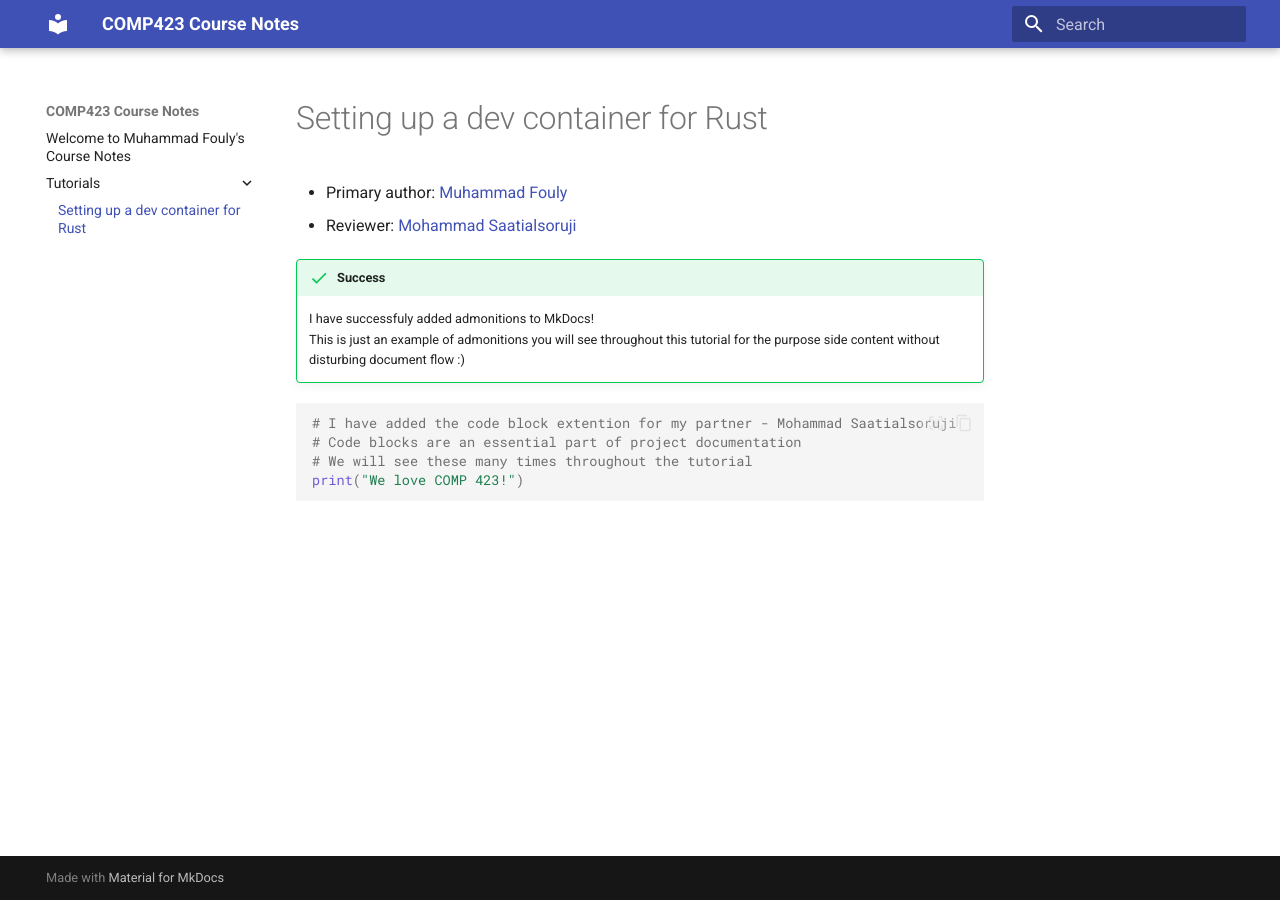
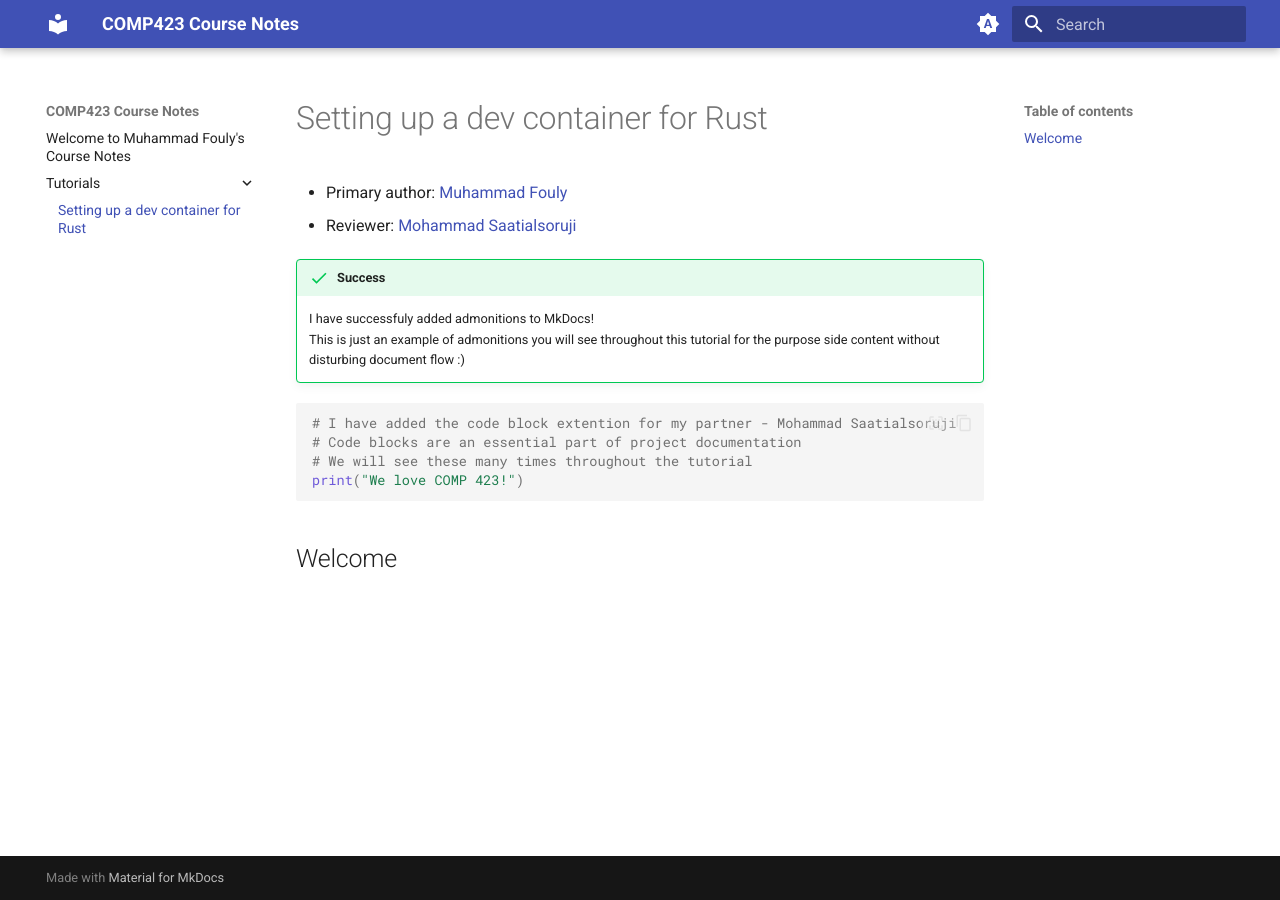
Before and after one commit to MuhammadDF/comp423-course-notes, an MkDocs documentation site: the page built from docs/tutorials/rust-setup.md, in a window 1280 px wide. Built offline with MkDocs 1.6.1 and Material for MkDocs 9.7.7, drawn with Linux system fonts in a browser that asks for light colours.

Commit message:
added table of contents and automatic light mode / dark mode

````diff
--- a/docs/tutorials/rust-setup.md
+++ b/docs/tutorials/rust-setup.md
@@ -14,3 +14,4 @@
 # We will see these many times throughout the tutorial
 print("We love COMP 423!")
 ```
+## Welcome
--- a/mkdocs.yml
+++ b/mkdocs.yml
@@ -4,6 +4,25 @@
   features:
     - content.code.copy
     - content.code.select
+    - content.table_of_contents
+  palette:
+    # Palette toggle for automatic mode
+    - media: "(prefers-color-scheme)"
+      toggle:
+        icon: material/brightness-auto
+        name: Switch to light mode
+    # Palette toggle for light mode
+    - media: "(prefers-color-scheme: light)"
+      scheme: default
+      toggle:
+        icon: material/brightness-7
+        name: Switch to dark mode
+    # Palette toggle for dark mode
+    - media: "(prefers-color-scheme: dark)"
+      scheme: slate
+      toggle:
+        icon: material/brightness-4
+        name: Switch to system preference
 
 markdown_extensions:
   - admonition
@@ -15,3 +34,6 @@
       pygments_lang_class: true
   - pymdownx.inlinehilite
   - pymdownx.snippets
+  - toc:
+      permalink: true
+      toc_depth: 3
````
Also changed, not shown: docs/index.md (line endings or trailing spaces).
